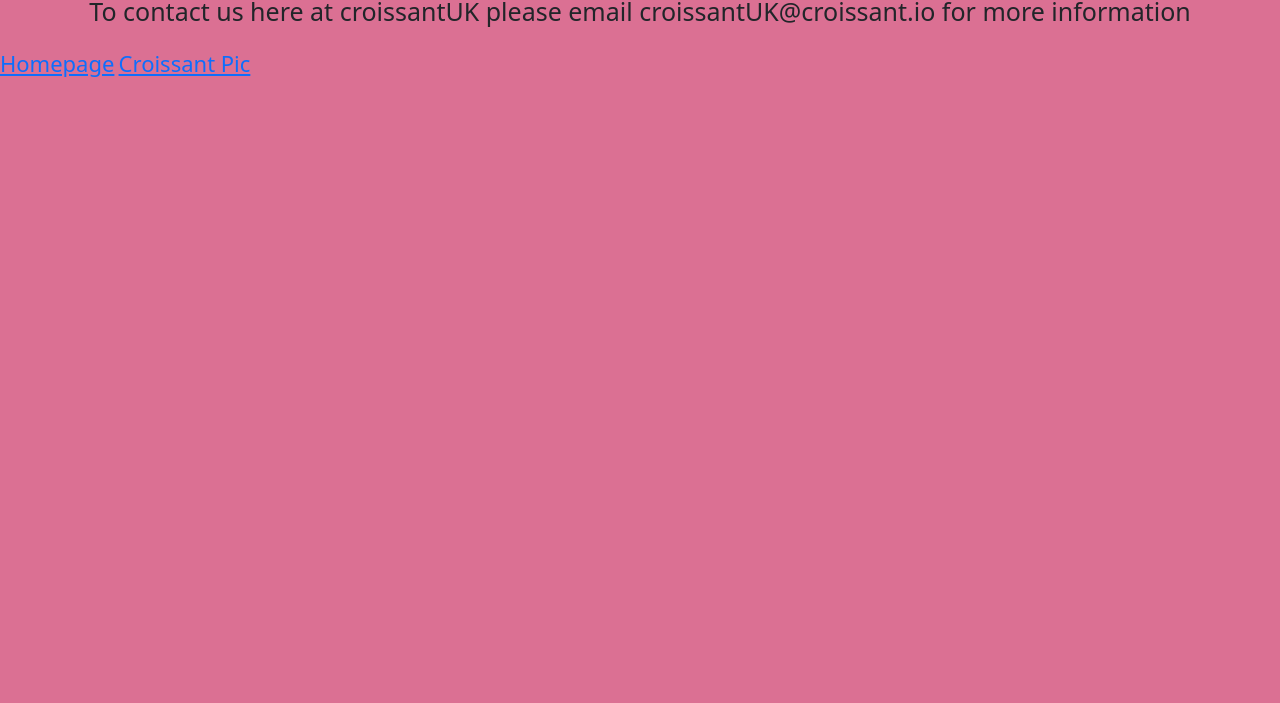
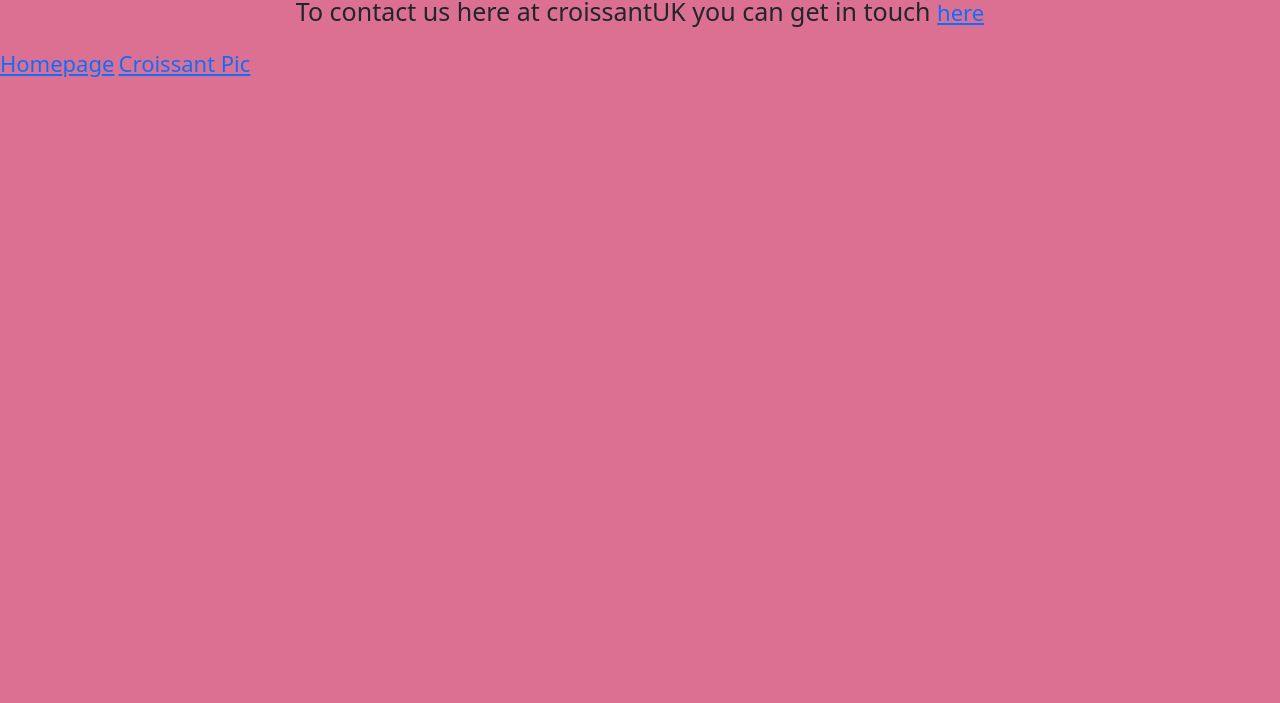
Before and after one commit to sandramercadal/Croissant-Responsivecourse, a plain HTML site: page contact.html in a window 1280 px wide. Shown: the part 97-800 px from the top of the page. Drawn offline with nearby package versions, Linux system fonts and the light colour scheme.

Commit message:
Added the mailto

```diff
--- a/contact.html
+++ b/contact.html
@@ -32,8 +32,13 @@
   <body>
     <h1>Contact me 🥐</h1>
     <p>
-      To contact us here at croissantUK please email croissantUK@croissant.io
-      for more information
+      To contact us here at croissantUK you can get in touch
+      <a
+        href="mailto:
+      croissantUK@croissant.io"
+      >
+        here</a
+      >
     </p>
     <section>
       <a href="index.html">Homepage</a>
```
Also changed, not shown: index.html (+2 -1 lines), photo.html (+7 -11 lines).
